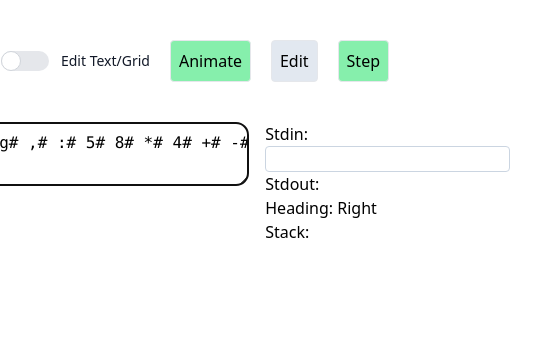
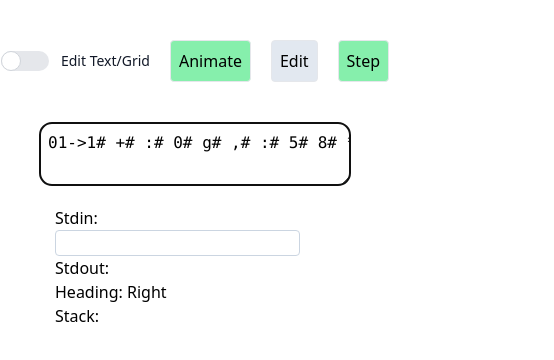
Before and after one commit to CharlesTaylor7/befunge-editor, a React (Vite) app: page / in a window 390 px wide. Shown: the top 360 px of the page, 554 px wide, since content can reach past the window. Built offline with nearby package versions, Linux system fonts and the light colour scheme.

Commit message:
Improve mobile layout

```diff
--- a/src/components/Befunge.tsx
+++ b/src/components/Befunge.tsx
@@ -121,7 +121,7 @@ export default function Befunge(props: Props) {
           Step
         </Button>
       </header>
-      <main className="flex">
+      <main className="flex flex-wrap w-4/5 gap-5">
         {editMode === 'text' ? (
           <TextEditor
             maxHeight={500}
```
Also changed, not shown: 1 other file (tests, documents, lock files or other folders).
